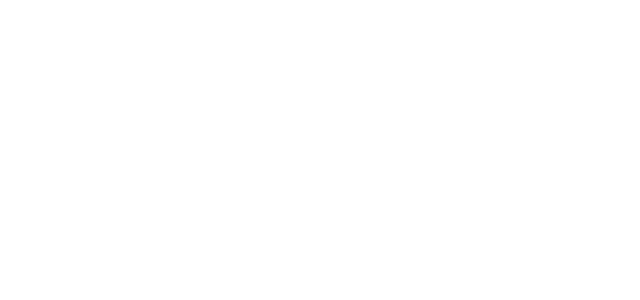
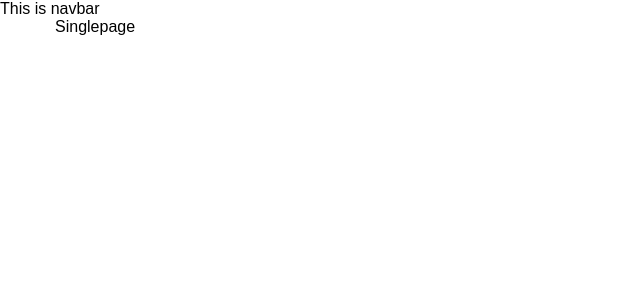
Before and after one commit to programer1983/React-TV-API-Search-app, a React (Create React App) app: page /singleshow/1 in a window 1280 px wide. Shown: the top 300 px of the page, without its empty margins (0-640 px from the left). Built offline with nearby package versions, Linux system fonts and the light colour scheme.

Commit message:
routing;

```diff
--- a/package.json
+++ b/package.json
@@ -8,6 +8,7 @@
     "@testing-library/user-event": "^13.5.0",
     "react": "^17.0.2",
     "react-dom": "^17.0.2",
+    "react-router-dom": "^6.2.2",
     "react-scripts": "5.0.0",
     "web-vitals": "^2.1.4"
   },
--- a/src/App.js
+++ b/src/App.js
@@ -1,14 +1,21 @@
+import {BrowserRouter as Router, Routes, Route } from "react-router-dom"
+import Navbar from "./components/Navbar"
+import Homepage from "./pages/Homepage"
+import Aboutpage from "./pages/Aboutpage"
+import Singlepage from "./pages/Singlepage"
 
 const App = () =>  {
   return (
-  <div>
-    {/* Navbar */}
-    <div div className="container">
-      {/* Home page */}
-      {/* About page */}
-      {/* Single details page */}
+  <Router>
+    <Navbar />
+    <div className="container">
+      <Routes>
+        <Route exact path="/" element={<Homepage/>} />
+        <Route exact path="/about" element={<Aboutpage/>} />
+        <Route path="/singleshow/:id" element={<Singlepage/>} />
+      </Routes>
     </div>
-  </div>
+  </Router>
   );
 }
 
--- /dev/null
+++ b/src/components/Navbar.js
@@ -0,0 +1,10 @@
+
+const Navbar = () => {
+  return (
+    <nav className="navbar">
+       This is navbar
+    </nav>
+  )
+}
+
+export default Navbar
--- a/src/index.css
+++ b/src/index.css
@@ -9,5 +9,5 @@
 
 .container {
   max-width: 1170px;
-  margin-top: auto;
+  margin: auto;
 }
--- /dev/null
+++ b/src/pages/Aboutpage.js
@@ -0,0 +1,10 @@
+
+const Aboutpage = () => {
+  return (
+    <div className="aboutpage">
+        Aboutpage
+    </div>
+  )
+}
+
+export default Aboutpage
--- /dev/null
+++ b/src/pages/Homepage.js
@@ -0,0 +1,10 @@
+
+const Homepage = () => {
+  return (
+    <div className="homepage">
+        Homepage
+    </div>
+  )
+}
+
+export default Homepage
--- /dev/null
+++ b/src/pages/Singlepage.js
@@ -0,0 +1,10 @@
+
+const Singlepage = () => {
+  return (
+    <div className="singlepage">
+        Singlepage
+    </div>
+  )
+}
+
+export default Singlepage
```
Also changed, not shown: 1 other file (tests, documents, lock files or other folders).
